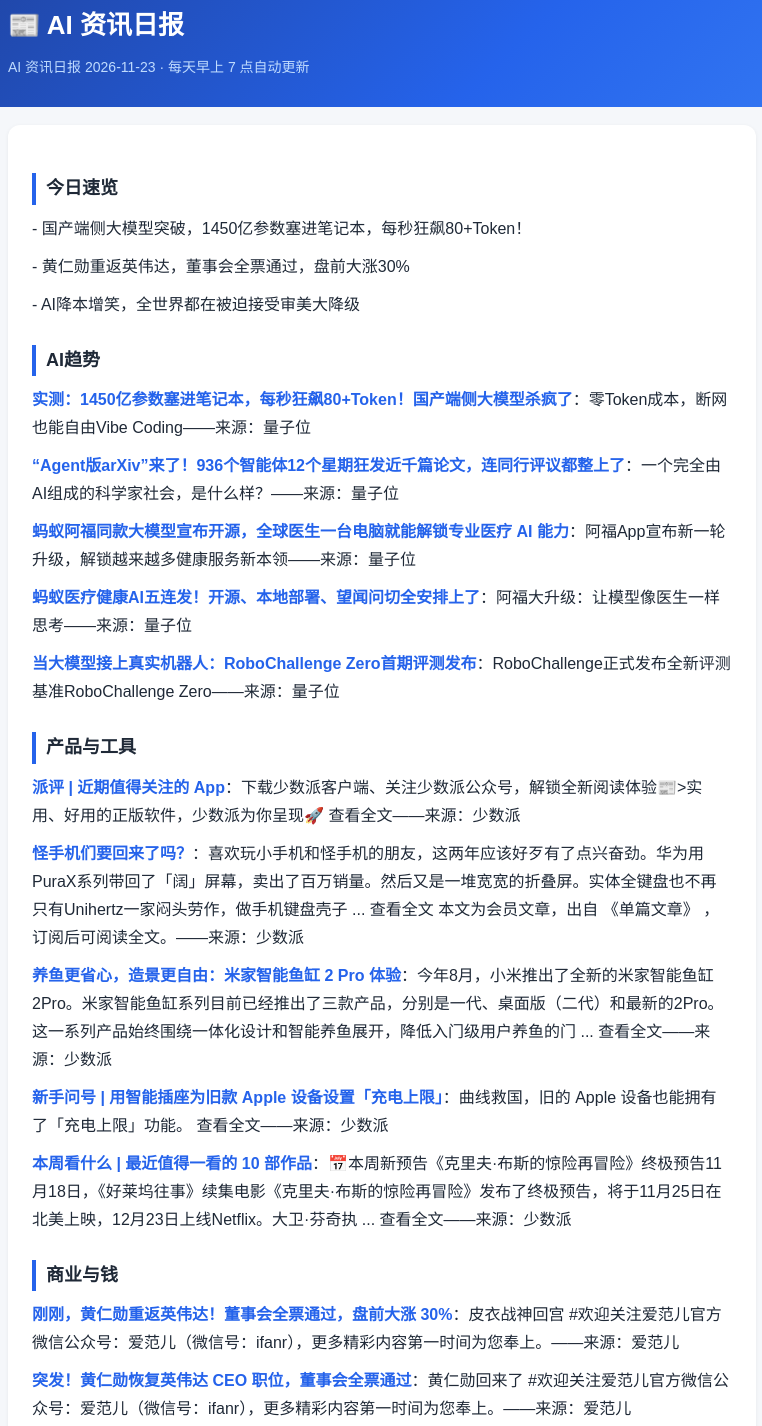
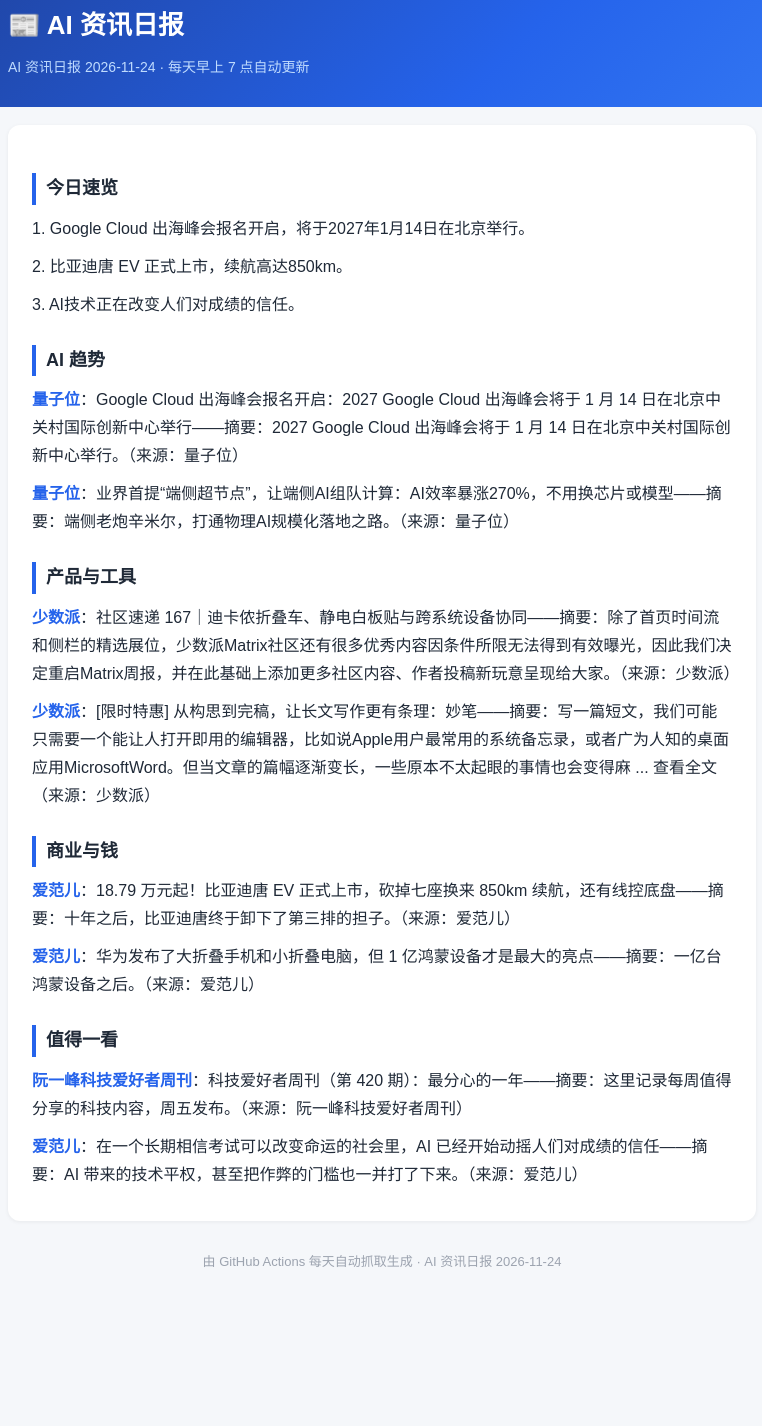
Before and after one commit to zyq15117903985-commits/ai-news-daily, a plain HTML site: page index.html in a window 1280 px wide. Shown: the part 33-1459 px from the top of the page, without its empty margins (258-1020 px from the left). After the commit the page ends 1346 px from the top, so only its background shows below. Drawn offline with Linux system fonts and the light colour scheme.

Commit message:
daily update 2026-11-24

```diff
--- a/index.html
+++ b/index.html
@@ -3,7 +3,7 @@
 <head>
 <meta charset="utf-8">
 <meta name="viewport" content="width=device-width, initial-scale=1">
-<title>AI 资讯日报 2026-11-23</title>
+<title>AI 资讯日报 2026-11-24</title>
 <style>
   * { box-sizing: border-box; }
   body { font-family: "Microsoft YaHei", "PingFang SC", sans-serif;
@@ -35,44 +35,29 @@
 <body>
 <header class="hero"><div class="wrap">
   <h1>📰 AI 资讯日报</h1>
-  <div class="date">AI 资讯日报 2026-11-23 · 每天早上 7 点自动更新</div>
+  <div class="date">AI 资讯日报 2026-11-24 · 每天早上 7 点自动更新</div>
 </div></header>
 <div class="wrap">
   <div class="card">
 <h2>今日速览</h2>
-<p>- 国产端侧大模型突破，1450亿参数塞进笔记本，每秒狂飙80+Token！</p>
-<p>- 黄仁勋重返英伟达，董事会全票通过，盘前大涨30%</p>
-<p>- AI降本增笑，全世界都在被迫接受审美大降级</p>
-<h2>AI趋势</h2>
-<p><b><a href="https://www.qbitai.com/2026/11/512195.html" target="_blank">实测：1450亿参数塞进笔记本，每秒狂飙80+Token！国产端侧大模型杀疯了</a></b>：零Token成本，断网也能自由Vibe Coding——来源：量子位</p>
-<p><b><a href="https://www.qbitai.com/2026/11/512004.html" target="_blank">“Agent版arXiv”来了！936个智能体12个星期狂发近千篇论文，连同行评议都整上了</a></b>：一个完全由AI组成的科学家社会，是什么样？——来源：量子位</p>
-<p><b><a href="https://www.qbitai.com/2026/11/511998.html" target="_blank">蚂蚁阿福同款大模型宣布开源，全球医生一台电脑就能解锁专业医疗 AI 能力</a></b>：阿福App宣布新一轮升级，解锁越来越多健康服务新本领——来源：量子位</p>
-<p><b><a href="https://www.qbitai.com/2026/11/512017.html" target="_blank">蚂蚁医疗健康AI五连发！开源、本地部署、望闻问切全安排上了</a></b>：阿福大升级：让模型像医生一样思考——来源：量子位</p>
-<p><b><a href="https://www.qbitai.com/2026/11/511978.html" target="_blank">当大模型接上真实机器人：RoboChallenge Zero首期评测发布</a></b>：RoboChallenge正式发布全新评测基准RoboChallenge Zero——来源：量子位</p>
+<p>1. Google Cloud 出海峰会报名开启，将于2027年1月14日在北京举行。</p>
+<p>2. 比亚迪唐 EV 正式上市，续航高达850km。</p>
+<p>3. AI技术正在改变人们对成绩的信任。</p>
+<h2>AI 趋势</h2>
+<p><b><a href="https://www.qbitai.com/2026/11/512370.html" target="_blank">量子位</b></a>：Google Cloud 出海峰会报名开启：2027 Google Cloud 出海峰会将于 1 月 14 日在北京中关村国际创新中心举行——摘要：2027 Google Cloud 出海峰会将于 1 月 14 日在北京中关村国际创新中心举行。（来源：量子位）</p>
+<p><b><a href="https://www.qbitai.com/2026/11/512362.html" target="_blank">量子位</b></a>：业界首提“端侧超节点”，让端侧AI组队计算：AI效率暴涨270%，不用换芯片或模型——摘要：端侧老炮辛米尔，打通物理AI规模化落地之路。（来源：量子位）</p>
 <h2>产品与工具</h2>
-<p><b><a href="https://sspai.com/post/119438" target="_blank">派评 | 近期值得关注的 App</a></b>：下载少数派客户端、关注少数派公众号，解锁全新阅读体验📰&gt;实用、好用的正版软件，少数派为你呈现🚀 查看全文——来源：少数派</p>
-<p><b><a href="https://sspai.com/prime/story/weird-phones-are-returning" target="_blank">怪手机们要回来了吗？</a></b>：喜欢玩小手机和怪手机的朋友，这两年应该好歹有了点兴奋劲。华为用PuraX系列带回了「阔」屏幕，卖出了百万销量。然后又是一堆宽宽的折叠屏。实体全键盘也不再只有Unihertz一家闷头劳作，做手机键盘壳子 ... 查看全文 本文为会员文章，出自 《单篇文章》 ，订阅后可阅读全文。——来源：少数派</p>
-<p><b><a href="https://sspai.com/post/119023" target="_blank">养鱼更省心，造景更自由：米家智能鱼缸 2 Pro 体验</a></b>：今年8月，小米推出了全新的米家智能鱼缸2Pro。米家智能鱼缸系列目前已经推出了三款产品，分别是一代、桌面版（二代）和最新的2Pro。这一系列产品始终围绕一体化设计和智能养鱼展开，降低入门级用户养鱼的门 ... 查看全文——来源：少数派</p>
-<p><b><a href="https://sspai.com/post/118705" target="_blank">新手问号 | 用智能插座为旧款 Apple 设备设置「充电上限」</a></b>：曲线救国，旧的 Apple 设备也能拥有了「充电上限」功能。 查看全文——来源：少数派</p>
-<p><b><a href="https://sspai.com/post/119337" target="_blank">本周看什么 | 最近值得一看的 10 部作品</a></b>：📅本周新预告《克里夫·布斯的惊险再冒险》终极预告11月18日，《好莱坞往事》续集电影《克里夫·布斯的惊险再冒险》发布了终极预告，将于11月25日在北美上映，12月23日上线Netflix。大卫·芬奇执 ... 查看全文——来源：少数派</p>
+<p><b><a href="https://sspai.com/post/119492" target="_blank">少数派</b></a>：社区速递 167｜迪卡侬折叠车、静电白板贴与跨系统设备协同——摘要：除了首页时间流和侧栏的精选展位，少数派Matrix社区还有很多优秀内容因条件所限无法得到有效曝光，因此我们决定重启Matrix周报，并在此基础上添加更多社区内容、作者投稿新玩意呈现给大家。（来源：少数派）</p>
+<p><b><a href="https://sspai.com/post/119035" target="_blank">少数派</b></a>：[限时特惠] 从构思到完稿，让长文写作更有条理：妙笔——摘要：写一篇短文，我们可能只需要一个能让人打开即用的编辑器，比如说Apple用户最常用的系统备忘录，或者广为人知的桌面应用MicrosoftWord。但当文章的篇幅逐渐变长，一些原本不太起眼的事情也会变得麻 ... 查看全文（来源：少数派）</p>
 <h2>商业与钱</h2>
-<p><b><a href="https://www.ifanr.com/1691103?utm_source=rss&amp;utm_medium=rss&amp;utm_campaign=" target="_blank">刚刚，黄仁勋重返英伟达！董事会全票通过，盘前大涨 30%</a></b>：皮衣战神回宫 #欢迎关注爱范儿官方微信公众号：爱范儿（微信号：ifanr），更多精彩内容第一时间为您奉上。——来源：爱范儿</p>
-<p><b><a href="https://www.ifanr.com/1691096?utm_source=rss&amp;utm_medium=rss&amp;utm_campaign=" target="_blank">突发！黄仁勋恢复英伟达 CEO 职位，董事会全票通过</a></b>：黄仁勋回来了 #欢迎关注爱范儿官方微信公众号：爱范儿（微信号：ifanr），更多精彩内容第一时间为您奉上。——来源：爱范儿</p>
-<p><b><a href="https://www.ifanr.com/1691012?utm_source=rss&amp;utm_medium=rss&amp;utm_campaign=" target="_blank">33.99 万起买 400V 与 8 秒零百前驱车，纯电雷克萨斯 ES 贵过头了</a></b>：400V 撑不起 40 万元。 #欢迎关注爱范儿官方微信公众号：爱范儿（微信号：ifanr），更多精彩内容第一时间为您奉上。——来源：爱范儿</p>
-<p><b><a href="https://www.ifanr.com/1690991?utm_source=rss&amp;utm_medium=rss&amp;utm_campaign=" target="_blank">鸿蒙版醒图新版本上线：AI修图「不烧心」</a></b>：手边刚好有舍不得删又不好修的照片？可以先拿它试试。 #欢迎关注爱范儿官方微信公众号：爱范儿（微信号：ifanr），更多精彩内容第一时间为您奉上。——来源：爱范儿</p>
-<p><b><a href="https://www.ifanr.com/1690613?utm_source=rss&amp;utm_medium=rss&amp;utm_campaign=" target="_blank">华为OSTA星芒 O1 Pro 评测：一台真正为 AI 而生的鸿蒙手机</a></b>：面向 AI，面向世界，面向未来 #欢迎关注爱范儿官方微信公众号：爱范儿（微信号：ifanr），更多精彩内容第一时间为您奉上。——来源：爱范儿</p>
+<p><b><a href="https://www.ifanr.com/1691381?utm_source=rss&amp;utm_medium=rss&amp;utm_campaign=" target="_blank">爱范儿</b></a>：18.79 万元起！比亚迪唐 EV 正式上市，砍掉七座换来 850km 续航，还有线控底盘——摘要：十年之后，比亚迪唐终于卸下了第三排的担子。（来源：爱范儿）</p>
+<p><b><a href="https://www.ifanr.com/1691302?utm_source=rss&amp;utm_medium=rss&amp;utm_campaign=" target="_blank">爱范儿</b></a>：华为发布了大折叠手机和小折叠电脑，但 1 亿鸿蒙设备才是最大的亮点——摘要：一亿台鸿蒙设备之后。（来源：爱范儿）</p>
 <h2>值得一看</h2>
-<p><b><a href="http://www.ruanyifeng.com/blog/2026/11/weekly-issue-420.html" target="_blank">科技爱好者周刊（第 420 期）：最分心的一年</a></b>：这里记录每周值得分享的科技内容，周五发布。——来源：阮一峰科技爱好者周刊</p>
-<p><b><a href="http://www.ruanyifeng.com/blog/2026/11/weekly-issue-419.html" target="_blank">科技爱好者周刊（第 419 期）：机房来了，写字楼走了</a></b>：这里记录每周值得分享的科技内容，周五发布。——来源：阮一峰科技爱好者周刊</p>
-<p><b><a href="http://www.ruanyifeng.com/blog/2026/11/weekly-issue-418.html" target="_blank">科技爱好者周刊（第 418 期）：如果科技停止在21世纪初</a></b>：这里记录每周值得分享的科技内容，周五发布。——来源：阮一峰科技爱好者周刊</p>
-<p><b><a href="https://www.ifanr.com/1691043?utm_source=rss&amp;utm_medium=rss&amp;utm_campaign=" target="_blank">自变量发布 WALL-API-1.0，主流榜单超越 Astra，扛起具身智能「预训练」的大旗</a></b>：具身智能的「大结果」终于有了实感 #欢迎关注爱范儿官方微信公众号：爱范儿（微信号：ifanr），更多精彩内容第一时间为您奉上。——来源：爱范儿</p>
-<p><b><a href="https://sspai.com/post/119291" target="_blank">这群在鸿蒙写应用的年轻人，只想做点「用得上」的</a></b>：上周末，今年正式被列入「全国普通高校学科竞赛排行榜」的2026鸿蒙高校创新赛在南京大学迎来全国总决赛颁奖典礼。华为董事、终端BGCEO何刚出席现场致辞并为获奖选手颁奖。他在现场表示，HarmonyOS ... 查看全文——来源：少数派</p>
-<p><b><a href="https://www.ifanr.com/1690660?utm_source=rss&amp;utm_medium=rss&amp;utm_campaign=" target="_blank">XREAL AURA 体验：科幻电影的未来，这么近那么远</a></b>：未来可期 #欢迎关注爱范儿官方微信公众号：爱范儿（微信号：ifanr），更多精彩内容第一时间为您奉上。——来源：爱范儿</p>
-<p><b><a href="https://www.qbitai.com/2026/11/511933.html" target="_blank">豆姐威武！豆包工作上新21个专业工作台，AI直接替你上班</a></b>：豆包工作是目前字节优先级最高的产品——来源：量子位</p>
-<p><b><a href="https://sspai.com/post/119318" target="_blank">从深圳到上海，少数派的共创故事还在继续</a></b>：11月20日，2026虹桥国际科技周在上海举行。作为聚焦科技创新、产业协作与未来趋势的交流平台，本届科技周汇聚了来自不同领域的创新者、创业者与行业观察者。少数派也在现场带来了主题论坛分享，与参与者一起 ... 查看全文——来源：少数派</p>
+<p><b><a href="http://www.ruanyifeng.com/blog/2026/11/weekly-issue-420.html" target="_blank">阮一峰科技爱好者周刊</b></a>：科技爱好者周刊（第 420 期）：最分心的一年——摘要：这里记录每周值得分享的科技内容，周五发布。（来源：阮一峰科技爱好者周刊）</p>
+<p><b><a href="https://www.ifanr.com/1691270?utm_source=rss&amp;utm_medium=rss&amp;utm_campaign=" target="_blank">爱范儿</b></a>：在一个长期相信考试可以改变命运的社会里，AI 已经开始动摇人们对成绩的信任——摘要：AI 带来的技术平权，甚至把作弊的门槛也一并打了下来。（来源：爱范儿）</p>
   </div>
 
-<footer>由 GitHub Actions 每天自动抓取生成 · AI 资讯日报 2026-11-23</footer>
+<footer>由 GitHub Actions 每天自动抓取生成 · AI 资讯日报 2026-11-24</footer>
 </div>
 </body>
 </html>
```
